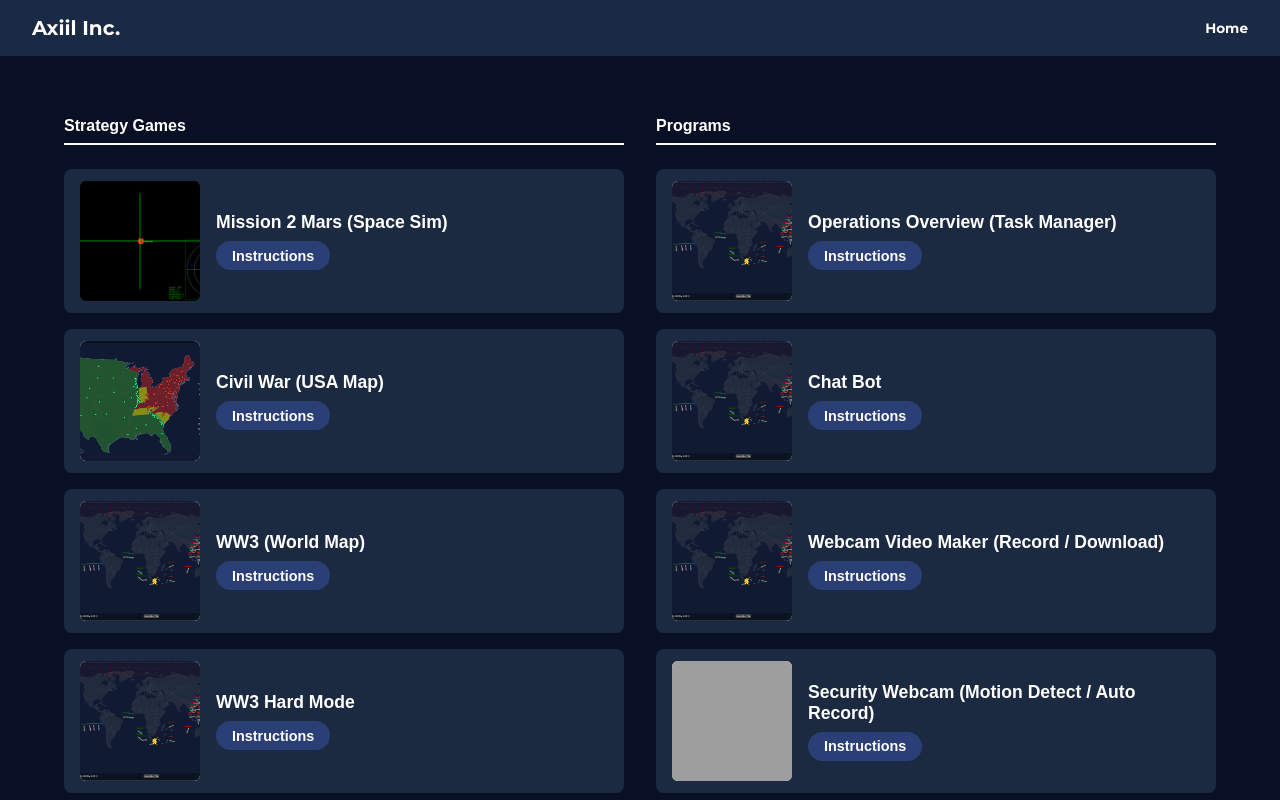
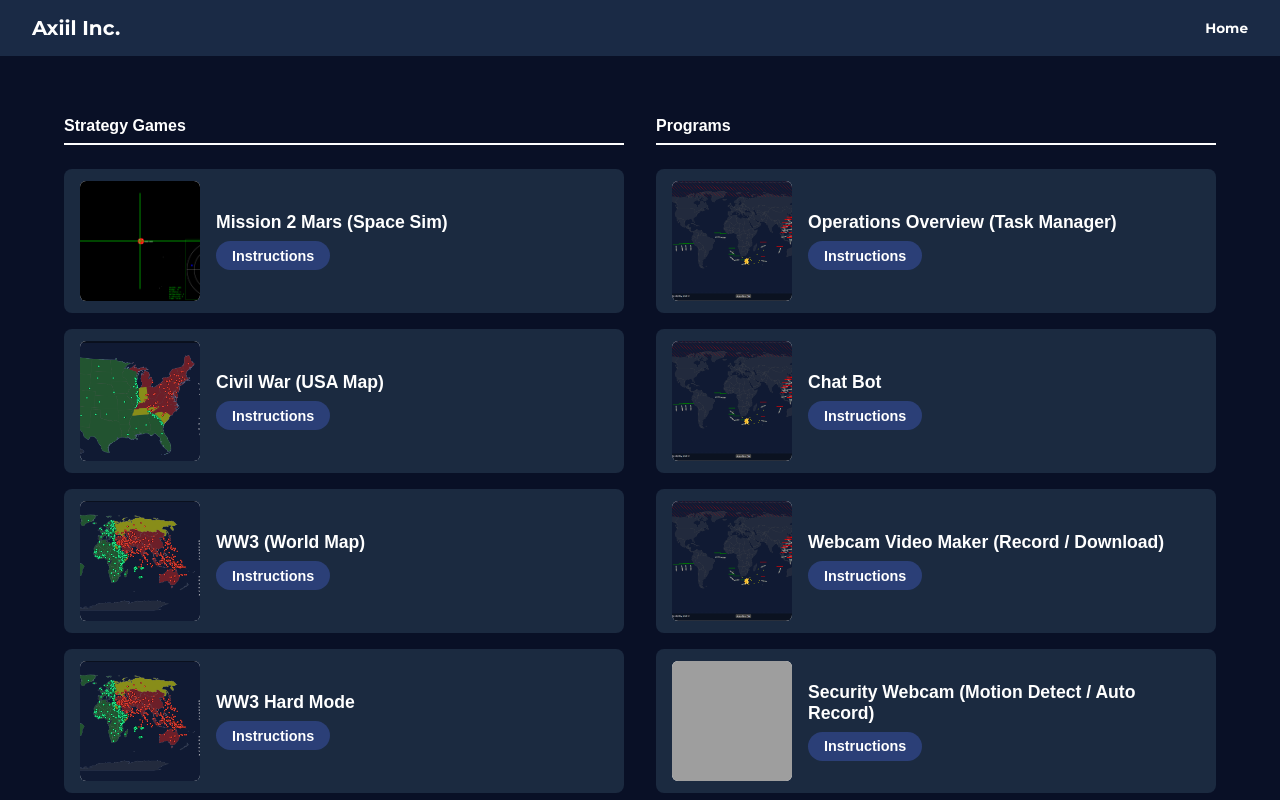
Before and after one commit to axiiljoecomber-cyber/axiiljoecomber-cyber.github.io, a plain HTML site: page index.html in a window 1280 px wide. Shown: the top 800 px of the page. Drawn offline with Linux system fonts and the light colour scheme; grey boxes are pictures that could not be loaded.

Commit message:
Update index.html

```diff
--- a/index.html
+++ b/index.html
@@ -232,14 +232,14 @@
           </div>
         </li>
         <li>
-          <img class="list-img" src="images/warshipscreenshot.png" alt="Game Screenshot">
+          <img class="list-img" src="images/ww3.png" alt="Game Screenshot">
           <div class="link-container">
             <a class="link-text" href="games/ww3.html" target="_blank">WW3 (World Map)</a>
             <button class="instruction-btn" onclick="openPopup('popup3')">Instructions</button>
           </div>
         </li>
         <li>
-          <img class="list-img" src="images/warshipscreenshot.png" alt="Game Screenshot">
+          <img class="list-img" src="images/ww3.png" alt="Game Screenshot">
           <div class="link-container">
             <a class="link-text" href="games/ww3hard.html" target="_blank">WW3 Hard Mode</a>
             <button class="instruction-btn" onclick="openPopup('popup4')">Instructions</button>
```
